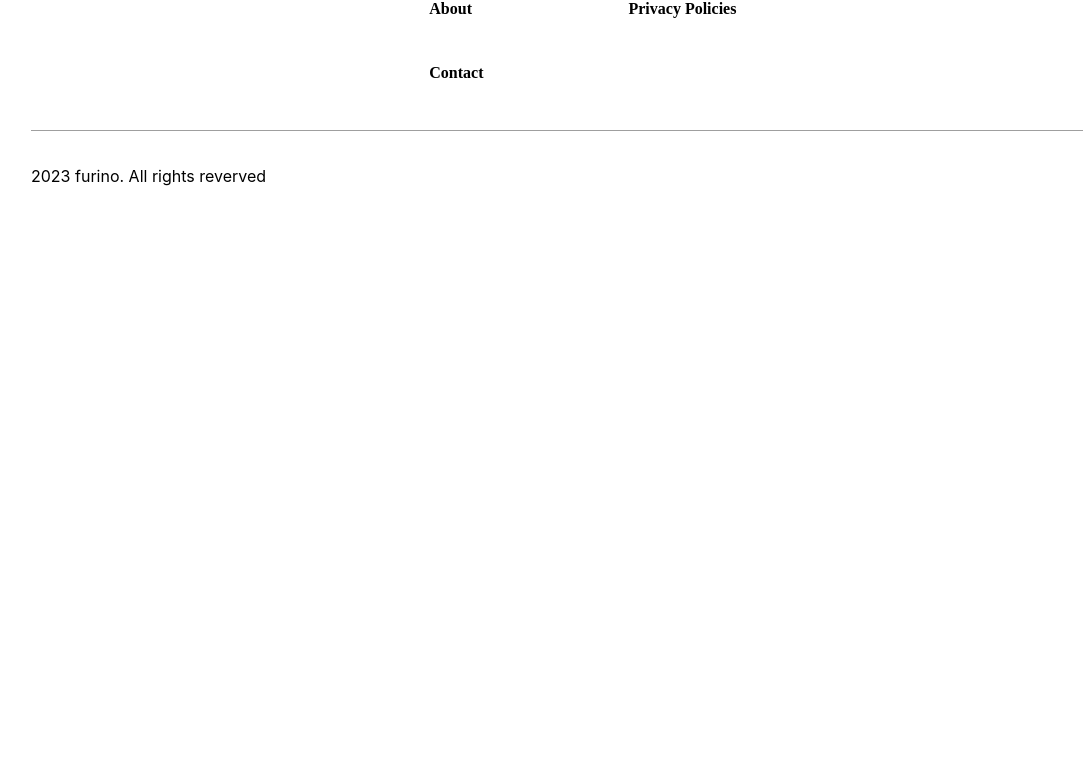
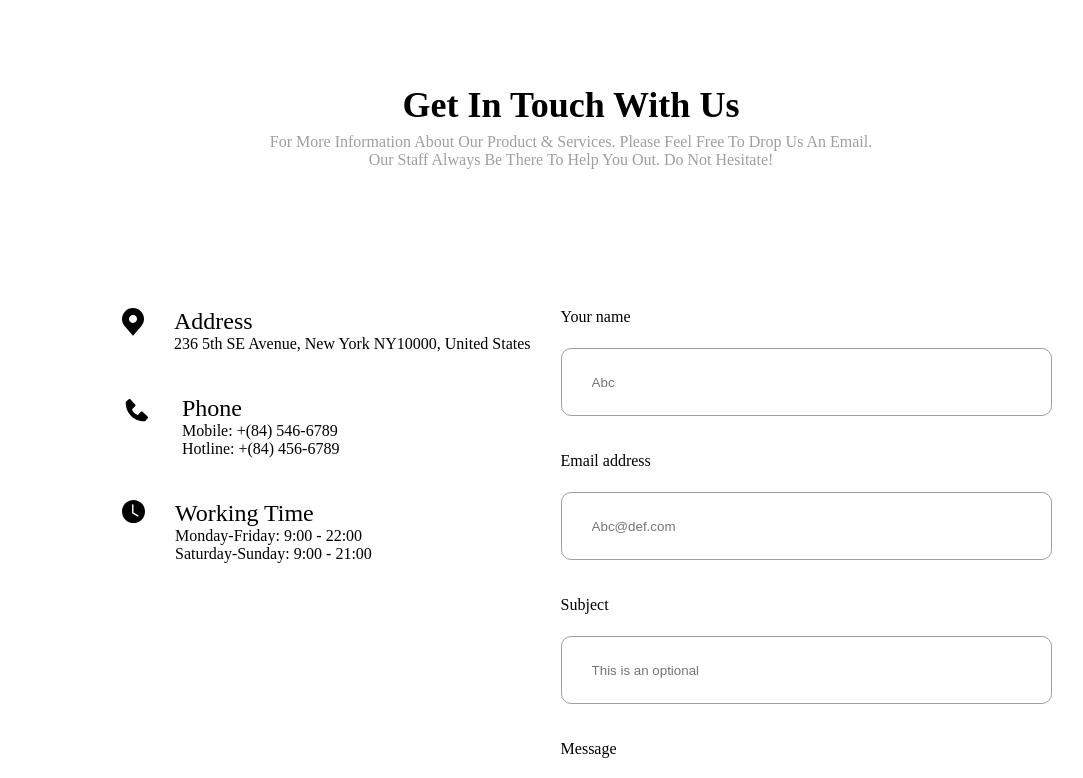
Before and after one commit to etneMr/ecommerce, a React (Create React App) app: page /contact in a window 1280 px wide. Shown: the part 432-1210 px from the top of the page, without its empty margins (69-1152 px from the left). Before the commit the page ends 800 px from the top, so only its background shows below. Built offline with nearby package versions, Linux system fonts and the light colour scheme.

Commit message:
ECO-ContactPage add page ui

```diff
--- a/src/presentation/components/Checkout/Checkout.jsx
+++ b/src/presentation/components/Checkout/Checkout.jsx
@@ -98,7 +98,7 @@ function BillingInformation({ listProducts }) {
 }
 
 
-function TextField({ label, placeholder, initialValue, type, name }) {
+export function TextField({ label, placeholder, initialValue, type, name }) {
     return (
         <div className="text-form-field">
             <label className="text-form-label">
@@ -108,3 +108,14 @@ function TextField({ label, placeholder, initialValue, type, name }) {
         </div>
     );
 }
+
+export function TextAreaField({ label, placeholder, initialValue, type, name}){
+    return(
+        <div className="text-form-field">
+            <label className="text-form-label">
+                {label}
+            </label>
+            <textarea type="textare" className="text-field" name={name} placeholder={placeholder} value={initialValue} />
+        </div>
+    )
+}
--- a/src/presentation/components/Contact/Contact.css
+++ b/src/presentation/components/Contact/Contact.css
@@ -0,0 +1,98 @@
+#contact {
+    padding: 100px 191px 63px 191px;
+    /* justify-content: center; */
+    /* align-items: center; */
+    /* display: flex; */
+    /* flex-direction: column; */
+}
+
+#contact .contact-header {
+    color: #000;
+    font-family: Poppins;
+    font-size: 36px;
+    font-style: normal;
+    font-weight: 600;
+    text-align: center;
+    line-height: normal;
+    padding-bottom: 7px;
+}
+
+#contact .contact-sub-title {
+    color: #9F9F9F;
+    text-align: center;
+    font-family: Poppins;
+    font-size: 16px;
+    font-style: normal;
+    font-weight: 400;
+    line-height: normal;
+
+    padding-bottom: 139px;
+}
+
+#contact .contact-component {
+    display: flex;
+    flex-flow: wrap row;
+    justify-content: space-between;
+    align-self: baseline;
+    gap: 30px;
+}
+
+.contact-component .contact-information {
+    display: flex;
+    flex-flow: wrap column;
+    justify-content: flex-start;
+    align-items: flex-start;
+}
+
+.contact-information .contact-field {
+    display: flex;
+    flex-flow: wrap row;
+}
+
+.contact-component .contact-form {
+    display: flex;
+    flex-grow: 1;
+    flex-flow: wrap column;
+}
+
+.contact-component .content {
+    display: flex;
+    flex-flow: wrap column;
+    align-items: flex-start;
+    margin-left: 30px;
+}
+
+.content .content-header {
+    color: #000;
+    font-family: Poppins;
+    font-size: 24px;
+    font-style: normal;
+    font-weight: 500;
+    line-height: normal;
+}
+
+.content .content-text {
+    color: #000;
+    font-family: Poppins;
+    font-size: 16px;
+    font-style: normal;
+    font-weight: 400;
+    line-height: normal;
+    padding-bottom: 42px
+}
+
+.contact-form .submit-button {
+    border-radius: 5px;
+    border: 1px solid var(--primary, #B88E2F);
+    background: var(--primary, #B88E2F);
+
+    color: #FFF;
+    font-family: Poppins;
+    font-size: 16px;
+    font-style: normal;
+    font-weight: 400;
+    line-height: normal;
+
+    padding: 14px 89px;
+    width: fit-content;
+}
--- a/src/presentation/components/Contact/Contact.jsx
+++ b/src/presentation/components/Contact/Contact.jsx
@@ -1,12 +1,17 @@
 import React from "react";
-import { Footer, Header } from "../common";
+import { Footer, Header, CommonBanner, CertificateBanner } from "../common";
+import './Contact.css';
+import { Form } from "react-router-dom";
+import { TextField, TextAreaField } from "../Checkout/Checkout";
 
 class Contact extends React.Component {
     render() {
         return (
             <>
                 <Header />
-                <h1>Welcome Contact</h1>
+                <CommonBanner pageName="Contact" />
+                <ContactComponent />
+                <CertificateBanner />
                 <Footer />
             </>
         );
@@ -14,3 +19,89 @@ class Contact extends React.Component {
 }
 
 export default Contact;
+
+function ContactComponent() {
+    return (
+        <div id="contact">
+            <div className="contact-header">
+                Get In Touch With Us
+            </div>
+            <div className="contact-sub-title">
+                For More Information About Our Product & Services. Please Feel Free To Drop Us An Email. <br />Our Staff Always Be There To Help You Out. Do Not Hesitate!
+            </div>
+            <div className="contact-component">
+                <ContactInformation />
+                <ContactForm />
+            </div>
+        </div>
+    )
+}
+
+function ContactInformation() {
+    return (
+        <div className="contact-information">
+            <div className="contact-field">
+                <svg xmlns="http://www.w3.org/2000/svg" width="22" height="28" viewBox="0 0 22 28" fill="none">
+                    <path d="M11 0.120087C8.08369 0.123477 5.28779 1.26659 3.22564 3.29867C1.16348 5.33075 0.00345217 8.08587 1.17029e-05 10.9597C-0.00348119 13.3081 0.774992 15.5929 2.21601 17.4634C2.21601 17.4634 2.51601 17.8527 2.56501 17.9088L11 27.7118L19.439 17.9039C19.483 17.8517 19.784 17.4634 19.784 17.4634L19.785 17.4605C21.2253 15.5907 22.0034 13.3071 22 10.9597C21.9966 8.08587 20.8365 5.33075 18.7744 3.29867C16.7122 1.26659 13.9163 0.123477 11 0.120087ZM11 14.9013C10.2089 14.9013 9.43553 14.6702 8.77773 14.237C8.11993 13.8039 7.60724 13.1883 7.30449 12.4681C7.00174 11.7478 6.92253 10.9553 7.07687 10.1907C7.23121 9.42608 7.61217 8.72374 8.17158 8.17249C8.73099 7.62124 9.44373 7.24583 10.2197 7.09374C10.9956 6.94165 11.7998 7.01971 12.5307 7.31804C13.2616 7.61638 13.8864 8.12159 14.3259 8.7698C14.7654 9.418 15 10.1801 15 10.9597C14.9987 12.0047 14.5768 13.0065 13.827 13.7454C13.0771 14.4843 12.0605 14.9 11 14.9013Z" fill="black" />
+                </svg>
+                <div className="content">
+                    <div className="content-header">
+                        Address
+                    </div>
+                    <div className="content-text">
+                        236 5th SE Avenue, New York NY10000, United States
+                    </div>
+                </div>
+            </div>
+            <div className="contact-field">
+                <svg xmlns="http://www.w3.org/2000/svg" width="30" height="30" viewBox="0 0 30 30" fill="none">
+                    <path d="M25.6091 21.425L20.5279 16.805C20.2877 16.5867 19.972 16.4703 19.6476 16.4803C19.3232 16.4903 19.0154 16.626 18.7891 16.8587L15.7979 19.935C15.0779 19.7975 13.6304 19.3462 12.1404 17.86C10.6504 16.3687 10.1991 14.9175 10.0654 14.2025L13.1391 11.21C13.3721 10.9839 13.508 10.676 13.5181 10.3515C13.5281 10.027 13.4115 9.71129 13.1929 9.47124L8.5741 4.39124C8.35541 4.15044 8.05145 4.00437 7.72679 3.98407C7.40214 3.96376 7.08235 4.07082 6.83535 4.28249L4.12285 6.60874C3.90674 6.82564 3.77775 7.11431 3.76035 7.41999C3.7416 7.73249 3.3841 15.135 9.1241 20.8775C14.1316 25.8837 20.4041 26.25 22.1316 26.25C22.3841 26.25 22.5391 26.2425 22.5804 26.24C22.886 26.2229 23.1745 26.0933 23.3904 25.8762L25.7154 23.1625C25.9279 22.9163 26.0357 22.5968 26.0159 22.2721C25.996 21.9475 25.85 21.6435 25.6091 21.425Z" fill="black" />
+                </svg>
+                <div className="content">
+                    <div className="content-header">
+                        Phone
+                    </div>
+                    <div className="content-text">
+                        Mobile: +(84) 546-6789
+                        <br />
+                        Hotline: +(84) 456-6789
+                    </div>
+                </div>
+            </div>
+            <div className="contact-field">
+                <svg xmlns="http://www.w3.org/2000/svg" width="23" height="23" viewBox="0 0 23 23" fill="none">
+                    <g clipPath="url(#clip0_63_247)">
+                        <path d="M23 11.5C23 14.55 21.7884 17.4751 19.6317 19.6317C17.4751 21.7884 14.55 23 11.5 23C8.45001 23 5.52494 21.7884 3.36827 19.6317C1.2116 17.4751 0 14.55 0 11.5C0 8.45001 1.2116 5.52494 3.36827 3.36827C5.52494 1.2116 8.45001 0 11.5 0C14.55 0 17.4751 1.2116 19.6317 3.36827C21.7884 5.52494 23 8.45001 23 11.5ZM11.5 5.03125C11.5 4.84063 11.4243 4.65781 11.2895 4.52302C11.1547 4.38823 10.9719 4.3125 10.7812 4.3125C10.5906 4.3125 10.4078 4.38823 10.273 4.52302C10.1382 4.65781 10.0625 4.84063 10.0625 5.03125V12.9375C10.0625 13.0642 10.0961 13.1886 10.1597 13.2982C10.2233 13.4077 10.3147 13.4985 10.4247 13.5614L15.456 16.4364C15.6211 16.5256 15.8146 16.5467 15.995 16.4952C16.1755 16.4437 16.3287 16.3236 16.4218 16.1607C16.5149 15.9977 16.5406 15.8048 16.4933 15.6232C16.4461 15.4415 16.3297 15.2856 16.169 15.1886L11.5 12.5206V5.03125Z" fill="black" />
+                    </g>
+                    <defs>
+                        <clipPath id="clip0_63_247">
+                            <rect width="23" height="23" fill="white" />
+                        </clipPath>
+                    </defs>
+                </svg>
+                <div className="content">
+                    <div className="content-header">
+                        Working Time
+                    </div>
+                    <div className="content-text">
+                        Monday-Friday: 9:00 - 22:00
+                        <br />
+                        Saturday-Sunday: 9:00 - 21:00
+                    </div>
+                </div>
+            </div>
+        </div>
+    )
+}
+
+function ContactForm() {
+    return (
+        <Form className="contact-form">
+            <TextField label="Your name" placeholder="Abc" name="name" />
+            <TextField label="Email address" placeholder="Abc@def.com" name="email" />
+            <TextField label="Subject" placeholder="This is an optional" name="subject" />
+            <TextAreaField label="Message" placeholder="Hi! i’d like to ask about" name="message" />
+            <input type="submit" value="Submit" className="submit-button" />
+        </Form>
+    )
+}
```
